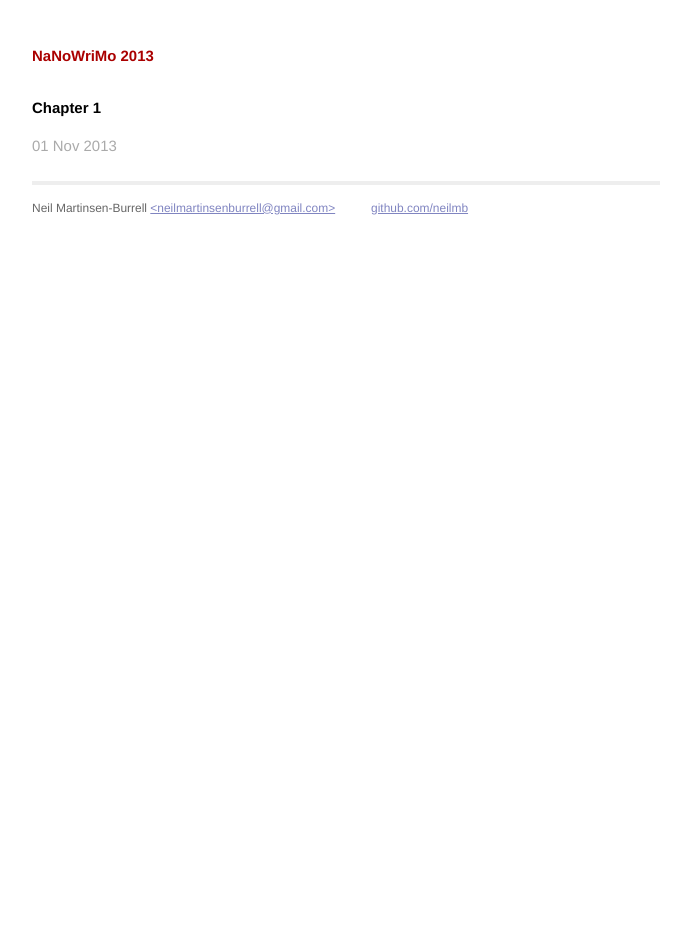
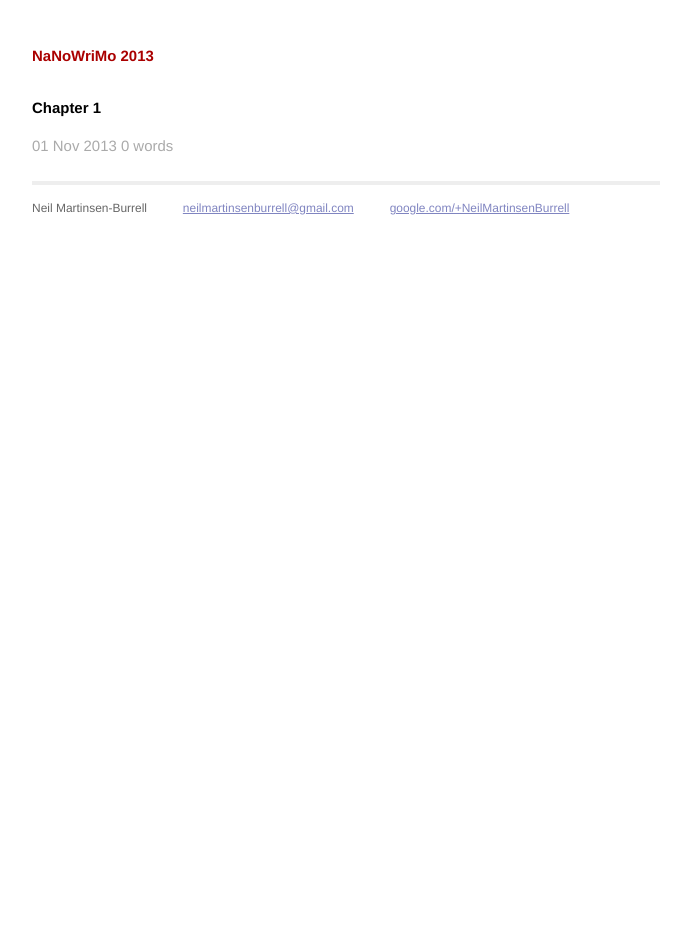
Before and after one commit to neilmb/nanowrimo2013, a Jekyll site: the page built from _posts/2013-11-01-chapter1.md, in a window 1280 px wide. Shown: the whole page, without its empty margins (294-985 px from the left). Built offline with Jekyll 4.4.1, drawn with Linux system fonts in a browser that asks for light colours; Markdown is read by kramdown in place of the engine named in the settings.

Commit message:
improved templates for this purpose

```diff
--- a/_layouts/default.html
+++ b/_layouts/default.html
@@ -25,13 +25,16 @@
           <div class="footer">
             <div class="contact">
               <p>
-                Neil Martinsen-Burrell <a
-                    href="mailto:neilmartinsenburrell@gmail.com">&lt;neilmartinsenburrell@gmail.com&gt;</a>
+              Neil Martinsen-Burrell
+              </p>
+            </div>
+            <div class="contact">
+              <p><a href="mailto:neilmartinsenburrell@gmail.com">neilmartinsenburrell@gmail.com</a>
               </p>
             </div>
             <div class="contact">
               <p>
-                <a href="https://github.com/neilmb">github.com/neilmb</a><br />
+                <a href="https://google.com/+NeilMartinsenBurrell">google.com/+NeilMartinsenBurrell</a><br />
               </p>
             </div>
           </div>
--- a/_layouts/post.html
+++ b/_layouts/post.html
@@ -2,8 +2,9 @@
 layout: default
 ---
 <h2>{{ page.title }}</h2>
-<p class="meta">{{ page.date | date_to_string }}</p>
 
 <div class="post">
 {{ content }}
 </div>
+
+<p class="meta">{{ page.date | date_to_string }} {{page.content | number_of_words}} words</p>
```
